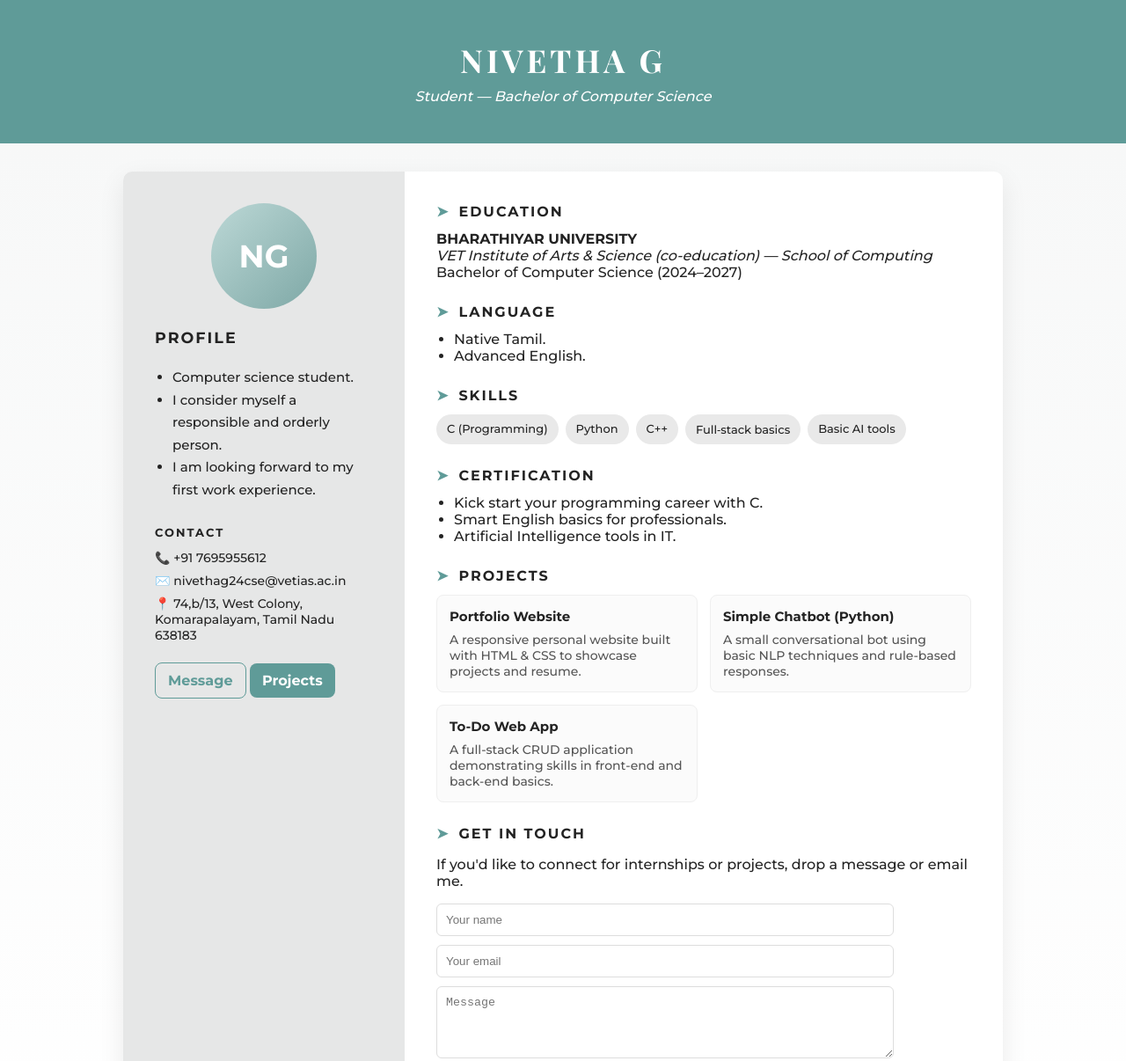
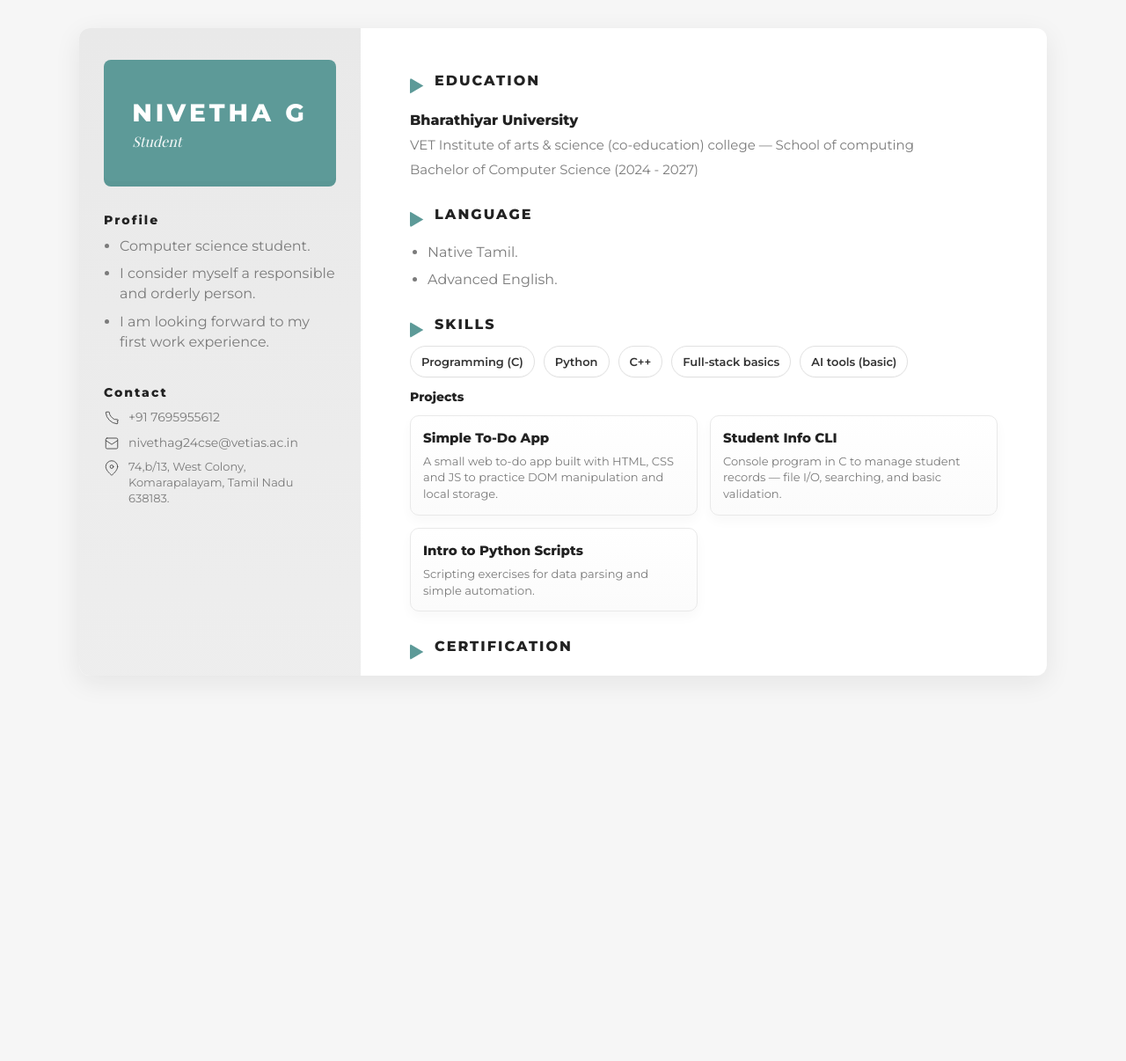
Before and after one commit to NivethaG-28/Naan-mudhalvan, a plain HTML site: page index.html in a window 1280 px wide. Shown: the top 1206 px of the page at 88% size. After the commit the page ends 800 px from the top, so only its background shows below. Drawn offline with nearby package versions, Linux system fonts and the light colour scheme; a web font is replaced by a local one.

Commit message:
index.html

```diff
--- a/index.html
+++ b/index.html
@@ -2,171 +2,375 @@
 <html lang="en">
 <head>
   <meta charset="utf-8" />
-  <meta name="viewport" content="width=device-width, initial-scale=1" />
+  <meta name="viewport" content="width=device-width,initial-scale=1" />
   <title>Nivetha G — Portfolio</title>
-  <link href="https://fonts.googleapis.com/css2?family=Montserrat:wght@300;500;700&family=Playfair+Display:ital,wght@0,400;0,700;1,400&display=swap" rel="stylesheet">
+
+  <!-- Google fonts -->
+  <link href="https://fonts.googleapis.com/css2?family=Montserrat:wght@400;600;800&family=Playfair+Display:ital,wght@0,400;0,700;1,400&display=swap" rel="stylesheet">
+
   <style>
     :root{
-      --accent:#5f9b98;
-      --muted:#e9e9e9;
-      --text:#232323;
-      --card-bg:#ffffff;
-      --max-width:1000px;
+      --teal:#5d9a98;
+      --light-gray:#e9e9e9;
+      --muted:#7b7b7b;
+      --accent:#2f6f6d;
+      --max-width:1100px;
+      --radius:12px;
     }
+
     *{box-sizing:border-box}
-    body{font-family:Montserrat, system-ui, -apple-system, 'Segoe UI', Roboto, 'Helvetica Neue', Arial; color:var(--text);margin:0;background:linear-gradient(180deg, #f6f7f7 0%, #ffffff 100%)}
-    .container{max-width:var(--max-width);margin:32px auto;background:var(--card-bg);display:grid;grid-template-columns:320px 1fr;gap:0;border-radius:10px;overflow:hidden;box-shadow:0 10px 30px rgba(0,0,0,0.08)}
-    /* Sidebar */
-    .sidebar{background:#e6e7e7;padding:36px}
-    .hero{background:var(--accent);color:white;padding:44px 36px;text-align:center;grid-column:1/-1}
-    .hero h1{font-family:'Playfair Display', serif;margin:0;font-size:36px;letter-spacing:4px}
-    .hero p{margin:8px 0 0;font-style:italic}
+    html,body{height:100%}
+    body{
+      font-family: "Montserrat", system-ui, -apple-system, "Segoe UI", Roboto, "Helvetica Neue", Arial;
+      margin:0;
+      background:#f6f6f6;
+      color:#222;
+      -webkit-font-smoothing:antialiased;
+      -moz-osx-font-smoothing:grayscale;
+      line-height:1.45;
+      padding:32px 16px;
+      display:flex;
+      justify-content:center;
+    }
 
-    .profile{margin-top:18px;font-size:15px;line-height:1.7}
-    .contact{margin-top:28px}
-    .contact h3{margin:0 0 12px;font-size:13px;letter-spacing:2px}
-    .contact p{margin:8px 0;font-size:14px}
-    .contact a{color:var(--text);text-decoration:none}
+    .container{
+      width:100%;
+      max-width:var(--max-width);
+      background:white;
+      border-radius:var(--radius);
+      overflow:hidden;
+      box-shadow:0 8px 30px rgba(20,20,20,0.08);
+      display:grid;
+      grid-template-columns: 320px 1fr;
+      min-height:640px;
+    }
 
-    /* Main */
-    .main{padding:36px}
-    .section{margin-bottom:26px}
-    .section h2{display:flex;align-items:center;gap:10px;font-size:16px;letter-spacing:2px;margin:0 0 12px}
-    .section h2::before{content:'➤';color:var(--accent);font-weight:700}
-    .education .school{font-weight:700}
-    .list{margin:0;padding-left:20px}
-    .skills .chips{display:flex;flex-wrap:wrap;gap:8px}
-    .chip{padding:8px 12px;border-radius:20px;background:var(--muted);font-size:13px}
+    /* Left column */
+    .side{
+      background:linear-gradient(180deg, var(--light-gray), #efefef);
+      padding:36px 28px;
+      display:flex;
+      flex-direction:column;
+      gap:28px;
+    }
 
-    /* Projects */
-    .projects-grid{display:grid;grid-template-columns:repeat(auto-fit,minmax(220px,1fr));gap:14px}
-    .project{background:#fbfbfb;padding:14px;border-radius:8px;border:1px solid #efefef}
-    .project h3{margin:0 0 8px;font-size:15px}
-    .project p{margin:0;font-size:14px;color:#555}
+    .brand{
+      background:var(--teal);
+      color:white;
+      padding:40px 28px;
+      display:flex;
+      flex-direction:column;
+      justify-content:center;
+      align-items:center;
+      text-align:center;
+      gap:6px;
+      border-radius:8px;
+      box-shadow:inset 0 -6px 0 rgba(0,0,0,0.02);
+    }
+    .brand h1{
+      font-family:"Montserrat";
+      font-weight:800;
+      letter-spacing:4px;
+      margin:0;
+      font-size:28px;
+    }
+    .brand .role{
+      font-family:"Playfair Display";
+      font-style:italic;
+      margin:0;
+      opacity:0.95;
+    }
 
-    /* Footer / buttons */
-    .actions{display:flex;gap:12px;margin-top:8px}
-    .btn{display:inline-block;padding:10px 14px;border-radius:8px;text-decoration:none;font-weight:600}
-    .btn-primary{background:var(--accent);color:white}
-    .btn-outline{background:transparent;border:1px solid var(--accent);color:var(--accent)}
+    h3.section-title{
+      margin:0 0 8px 0;
+      font-size:14px;
+      letter-spacing:2px;
+      font-weight:700;
+      color:#222;
+    }
+    .profile-list{
+      margin:0;
+      padding-left:18px;
+      color:var(--muted);
+    }
+    .profile-list li{margin:8px 0}
+
+    .contact{
+      font-size:14px;
+      color:var(--muted);
+      display:flex;
+      flex-direction:column;
+      gap:8px;
+    }
+    .contact .line{
+      display:flex;
+      gap:10px;
+      align-items:flex-start;
+    }
+    .icon{
+      width:18px;height:18px;flex:0 0 18px;opacity:0.9;margin-top:2px;
+    }
+    .address{
+      font-size:13px;line-height:1.4;color:var(--muted)
+    }
+
+    /* Right column */
+    .main{
+      padding:48px 56px;
+    }
+
+    .section{
+      margin-bottom:28px;
+    }
+
+    .edu-title{display:flex;align-items:center;gap:10px}
+    .arrow{
+      width:18px;height:18px;background:var(--teal);clip-path:polygon(0 0, 85% 50%, 0 100%);
+      display:inline-block;border-radius:2px;
+    }
+
+    h2.section-heading{
+      margin:0 0 12px 0;
+      font-size:16px;
+      letter-spacing:2px;
+      text-transform:uppercase;
+      font-weight:800;
+    }
+
+    .school{
+      font-weight:700;
+      margin:6px 0 6px 0;
+      font-family:"Montserrat";
+    }
+    .muted{
+      color:var(--muted);
+      font-size:15px;
+      margin:0 0 6px 0;
+    }
+
+    ul.bullets{
+      margin:0;
+      padding-left:20px;
+      color:var(--muted);
+    }
+    ul.bullets li{margin:8px 0}
+
+    /* Skills grid and projects */
+    .skills-list{
+      display:flex;
+      flex-wrap:wrap;
+      gap:10px;
+    }
+    .skill-pill{
+      padding:8px 12px;
+      border-radius:999px;
+      border:1px solid #e1e1e1;
+      background:#fff;
+      font-size:13px;
+      font-weight:600;
+      color:#333;
+      box-shadow:0 1px 0 rgba(0,0,0,0.02);
+    }
+
+    .projects{
+      display:grid;
+      gap:14px;
+      grid-template-columns: repeat(auto-fit, minmax(220px, 1fr));
+      margin-top:10px;
+    }
+    .project{
+      border-radius:10px;
+      padding:14px;
+      background:linear-gradient(180deg,#ffffff,#fbfbfb);
+      border:1px solid #e9e9e9;
+      box-shadow:0 6px 14px rgba(20,20,20,0.03);
+    }
+    .project h4{margin:0 0 6px 0;font-size:15px}
+    .project p{margin:0;color:var(--muted);font-size:13px}
+
+    /* Footer small: download CV button */
+    .actions{
+      margin-top:20px;
+      display:flex;
+      gap:10px;
+      flex-wrap:wrap;
+    }
+    .btn{
+      display:inline-flex;
+      align-items:center;
+      gap:10px;
+      border:none;
+      cursor:pointer;
+      padding:10px 14px;
+      border-radius:8px;
+      font-weight:700;
+      font-size:14px;
+      text-decoration:none;
+    }
+    .btn-primary{
+      background:var(--teal);
+      color:white;
+      box-shadow:0 6px 18px rgba(45,100,100,0.12);
+    }
+    .btn-ghost{
+      border:1px solid #ddd;
+      background:white;
+      color:#333;
+    }
 
     /* Responsive */
     @media (max-width:880px){
-      .container{grid-template-columns:1fr;}
-      .hero{padding:28px}
-      .sidebar{order:2}
-      .main{order:1}
+      .container{grid-template-columns:1fr;min-height:unset}
+      .side{order:2;padding:22px}
+      .brand{flex-direction:row;justify-content:flex-start;gap:18px;padding:18px;border-radius:6px}
+      .brand h1{font-size:20px;letter-spacing:2px}
+      .main{padding:26px}
     }
+
   </style>
 </head>
 <body>
-  <div class="hero">
-    <h1>NIVETHA G</h1>
-    <p>Student — Bachelor of Computer Science</p>
-  </div>
-
-  <div class="container">
-    <aside class="sidebar">
-      <div style="text-align:center;margin-bottom:18px">
-        <div style="width:120px;height:120px;margin:0 auto;border-radius:50%;background:linear-gradient(135deg,#bcd8d6,#7ea8a6);display:flex;align-items:center;justify-content:center;font-size:36px;color:white;font-weight:700">NG</div>
+  <main class="container" role="main" aria-label="Portfolio of Nivetha G">
+    <!-- LEFT COLUMN -->
+    <aside class="side" aria-label="Sidebar with contact and profile">
+      <div class="brand" aria-hidden="false">
+        <div style="text-align:left">
+          <h1>NIVETHA G</h1>
+          <div class="role">Student</div>
+        </div>
       </div>
 
-      <div class="profile">
-        <h3 style="letter-spacing:2px">PROFILE</h3>
-        <ul class="list">
+      <section>
+        <h3 class="section-title">Profile</h3>
+        <ul class="profile-list">
           <li>Computer science student.</li>
           <li>I consider myself a responsible and orderly person.</li>
           <li>I am looking forward to my first work experience.</li>
         </ul>
-      </div>
+      </section>
 
-      <div class="contact">
-        <h3>CONTACT</h3>
-        <p>📞 +91 7695955612</p>
-        <p>✉️ <a href="mailto:nivethag24cse@vetias.ac.in">nivethag24cse@vetias.ac.in</a></p>
-        <p>📍 74,b/13, West Colony, Komarapalayam, Tamil Nadu 638183</p>
-      </div>
+      <section>
+        <h3 class="section-title">Contact</h3>
+        <div class="contact" aria-label="Contact information">
+          <div class="line">
+            <svg class="icon" viewBox="0 0 24 24" fill="none" xmlns="http://www.w3.org/2000/svg"><path d="M21 16.5V20a1 1 0 0 1-1 1A19 19 0 0 1 3 4a1 1 0 0 1 1-1h3.5a1 1 0 0 1 1 .75C8.1 6 9.9 9 13 12.1S18 13.9 20.25 14.5A1 1 0 0 1 21 16.5z" stroke="#333" stroke-width="1.2" stroke-linecap="round" stroke-linejoin="round"/></svg>
+            <div>+91 7695955612</div>
+          </div>
 
-      <div style="margin-top:22px">
-        <a class="btn btn-outline" href="#contact">Message</a>
-        <a class="btn btn-primary" href="#projects">Projects</a>
+          <div class="line">
+            <svg class="icon" viewBox="0 0 24 24" fill="none" xmlns="http://www.w3.org/2000/svg"><path d="M3 7.5l9 6 9-6" stroke="#333" stroke-width="1.2" stroke-linecap="round" stroke-linejoin="round"/><rect x="3" y="4" width="18" height="16" rx="2" stroke="#333" stroke-width="1.2" stroke-linecap="round" stroke-linejoin="round"/></svg>
+            <div>nivethag24cse@vetias.ac.in</div>
+          </div>
+
+          <div class="line">
+            <svg class="icon" viewBox="0 0 24 24" fill="none" xmlns="http://www.w3.org/2000/svg"><path d="M21 10c0 6-9 13-9 13S3 16 3 10a9 9 0 1 1 18 0z" stroke="#333" stroke-width="1.2" stroke-linecap="round" stroke-linejoin="round"/><circle cx="12" cy="10" r="2.5" stroke="#333" stroke-width="1.2" stroke-linecap="round" stroke-linejoin="round"/></svg>
+            <div class="address">74,b/13, West Colony, Komarapalayam, Tamil Nadu 638183.</div>
+          </div>
+        </div>
+      </section>
+
+      <div style="flex:1"></div>
+
+      <div style="font-size:12px;color:var(--muted);">
+        <div style="margin-bottom:6px;">Download</div>
+        <a class="btn btn-primary" href="#" onclick="event.preventDefault()">Download CV (PDF)</a>
       </div>
     </aside>
 
-    <main class="main">
-      <section class="section education">
-        <h2>EDUCATION</h2>
+    <!-- RIGHT COLUMN -->
+    <section class="main" aria-label="Main content">
+      <section class="section" aria-labelledby="education-heading">
+        <div class="edu-title" style="margin-bottom:10px">
+          <span class="arrow" aria-hidden="true"></span>
+          <h2 id="education-heading" class="section-heading">Education</h2>
+        </div>
         <div>
-          <div class="school">BHARATHIYAR UNIVERSITY</div>
-          <div style="font-style:italic">VET Institute of Arts & Science (co-education) — School of Computing</div>
-          <div>Bachelor of Computer Science (2024–2027)</div>
+          <div class="school">Bharathiyar University</div>
+          <p class="muted">VET Institute of arts & science (co-education) college — School of computing</p>
+          <p class="muted">Bachelor of Computer Science (2024 - 2027)</p>
         </div>
       </section>
 
-      <section class="section language">
-        <h2>LANGUAGE</h2>
-        <ul class="list">
+      <section class="section" aria-labelledby="language-heading">
+        <div style="display:flex;align-items:center;gap:10px">
+          <span class="arrow" aria-hidden="true"></span>
+          <h2 id="language-heading" class="section-heading">Language</h2>
+        </div>
+        <ul class="bullets" aria-label="languages spoken">
           <li>Native Tamil.</li>
           <li>Advanced English.</li>
         </ul>
       </section>
 
-      <section class="section skills">
-        <h2>SKILLS</h2>
-        <div class="chips">
-          <span class="chip">C (Programming)</span>
-          <span class="chip">Python</span>
-          <span class="chip">C++</span>
-          <span class="chip">Full‑stack basics</span>
-          <span class="chip">Basic AI tools</span>
+      <section class="section" aria-labelledby="skills-heading">
+        <div style="display:flex;align-items:center;gap:10px">
+          <span class="arrow" aria-hidden="true"></span>
+          <h2 id="skills-heading" class="section-heading">Skills</h2>
+        </div>
+
+        <div style="margin-bottom:10px" class="skills-list" aria-live="polite">
+          <span class="skill-pill">Programming (C)</span>
+          <span class="skill-pill">Python</span>
+          <span class="skill-pill">C++</span>
+          <span class="skill-pill">Full-stack basics</span>
+          <span class="skill-pill">AI tools (basic)</span>
+        </div>
+
+        <div style="margin-top:12px">
+          <h3 style="margin:0 0 6px 0;font-size:14px;font-weight:700">Projects</h3>
+          <div class="projects" role="list">
+            <article class="project" role="listitem">
+              <h4>Simple To-Do App</h4>
+              <p>A small web to-do app built with HTML, CSS and JS to practice DOM manipulation and local storage.</p>
+            </article>
+
+            <article class="project" class="project" role="listitem">
+              <h4>Student Info CLI</h4>
+              <p>Console program in C to manage student records — file I/O, searching, and basic validation.</p>
+            </article>
+
+            <article class="project" role="listitem">
+              <h4>Intro to Python Scripts</h4>
+              <p>Scripting exercises for data parsing and simple automation.</p>
+            </article>
+          </div>
         </div>
       </section>
 
-      <section class="section certs">
-        <h2>CERTIFICATION</h2>
-        <ul class="list">
+      <section class="section" aria-labelledby="certs-heading">
+        <div style="display:flex;align-items:center;gap:10px">
+          <span class="arrow" aria-hidden="true"></span>
+          <h2 id="certs-heading" class="section-heading">Certification</h2>
+        </div>
+        <ul class="bullets">
           <li>Kick start your programming career with C.</li>
           <li>Smart English basics for professionals.</li>
           <li>Artificial Intelligence tools in IT.</li>
         </ul>
       </section>
 
-      <section class="section projects" id="projects">
-        <h2>PROJECTS</h2>
-        <div class="projects-grid">
-          <article class="project">
-            <h3>Portfolio Website</h3>
-            <p>A responsive personal website built with HTML & CSS to showcase projects and resume.</p>
-          </article>
+      <footer style="margin-top:20px">
+        <div style="display:flex;justify-content:space-between;align-items:center;gap:12px;flex-wrap:wrap">
+          <div style="color:var(--muted);font-size:13px">© <strong>Nivetha G</strong> — Student · Bharathiyar University</div>
+          <div class="actions">
+            <a class="btn btn-primary" href="#" onclick="event.preventDefault()">Hire me</a>
+            <a class="btn btn-ghost" href="#" onclick="event.preventDefault()">View GitHub</a>
+          </div>
+        </div>
+      </footer>
+    </section>
+  </main>
 
-          <article class="project">
-            <h3>Simple Chatbot (Python)</h3>
-            <p>A small conversational bot using basic NLP techniques and rule-based responses.</p>
-          </article>
-
-          <article class="project">
-            <h3>To-Do Web App</h3>
-            <p>A full-stack CRUD application demonstrating skills in front-end and back-end basics.</p>
-          </article>
-        </div>
-      </section>
-
-      <section class="section contact-form" id="contact">
-        <h2>GET IN TOUCH</h2>
-        <p>If you'd like to connect for internships or projects, drop a message or email me.</p>
-        <form onsubmit="alert('This is a demo form. Replace with your backend endpoint.'); return false;" style="display:grid;gap:10px;max-width:520px">
-          <input type="text" name="name" placeholder="Your name" style="padding:10px;border-radius:6px;border:1px solid #ddd">
-          <input type="email" name="email" placeholder="Your email" style="padding:10px;border-radius:6px;border:1px solid #ddd">
-          <textarea name="message" rows="4" placeholder="Message" style="padding:10px;border-radius:6px;border:1px solid #ddd"></textarea>
-          <div style="display:flex;gap:10px">
-            <button class="btn btn-primary" type="submit">Send message</button>
-            <a class="btn btn-outline" href="/">Download Resume</a>
-          </div>
-        </form>
-      </section>
-
-    </main>
-  </div>
-
+  <!-- Small script: enables download CV stub (placeholder) -->
+  <script>
+    // Replace with actual file link or generation in a real project
+    document.querySelectorAll('a[href="#"]').forEach(a=>{
+      a.addEventListener('click', (e)=>{
+        // Prevent default in this demo
+        e.preventDefault();
+        alert('This is a demo portfolio. Replace button actions with real links (CV file, GitHub, contact form) in your project.');
+      });
+    });
+  </script>
 </body>
 </html>
```
